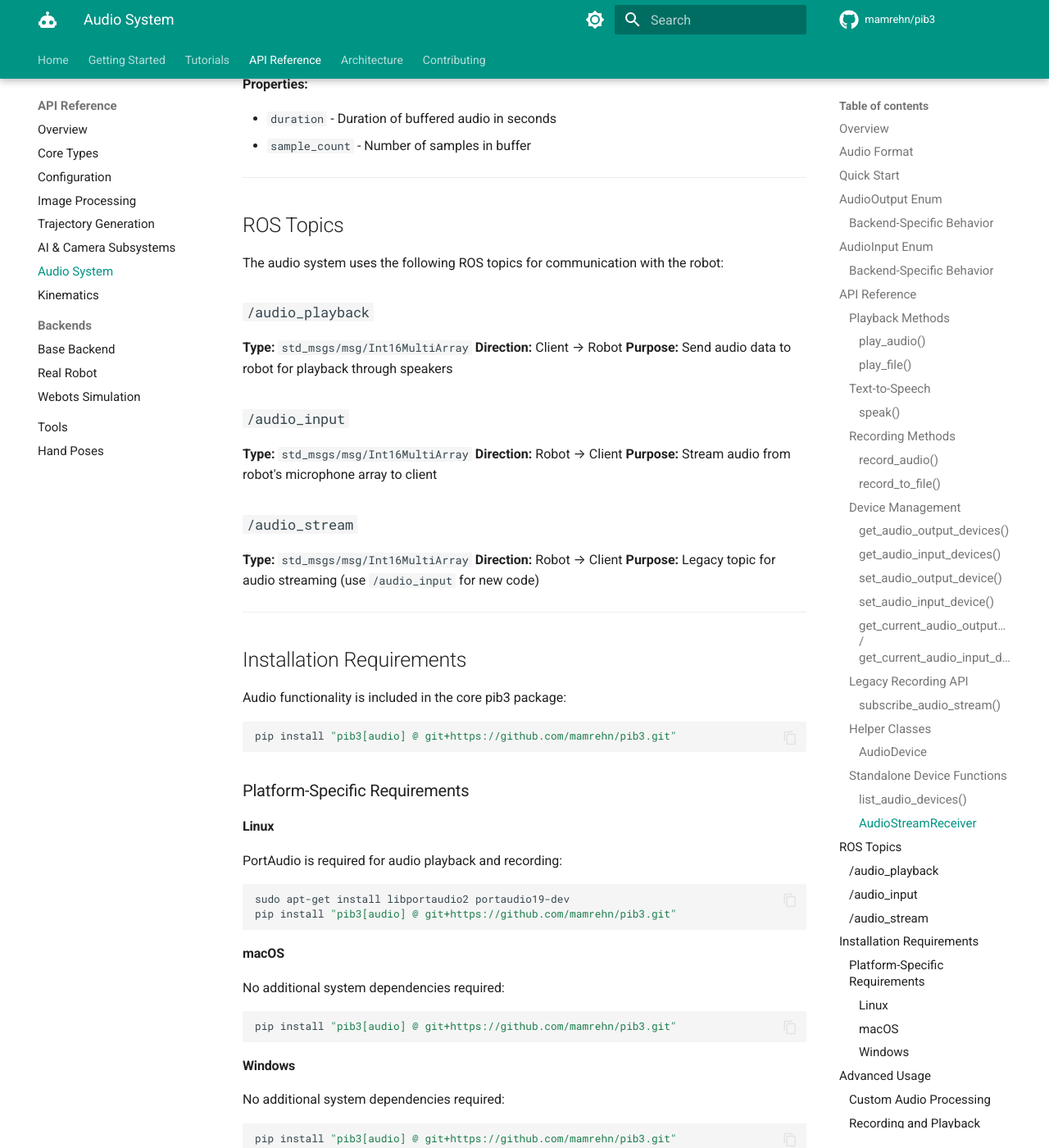
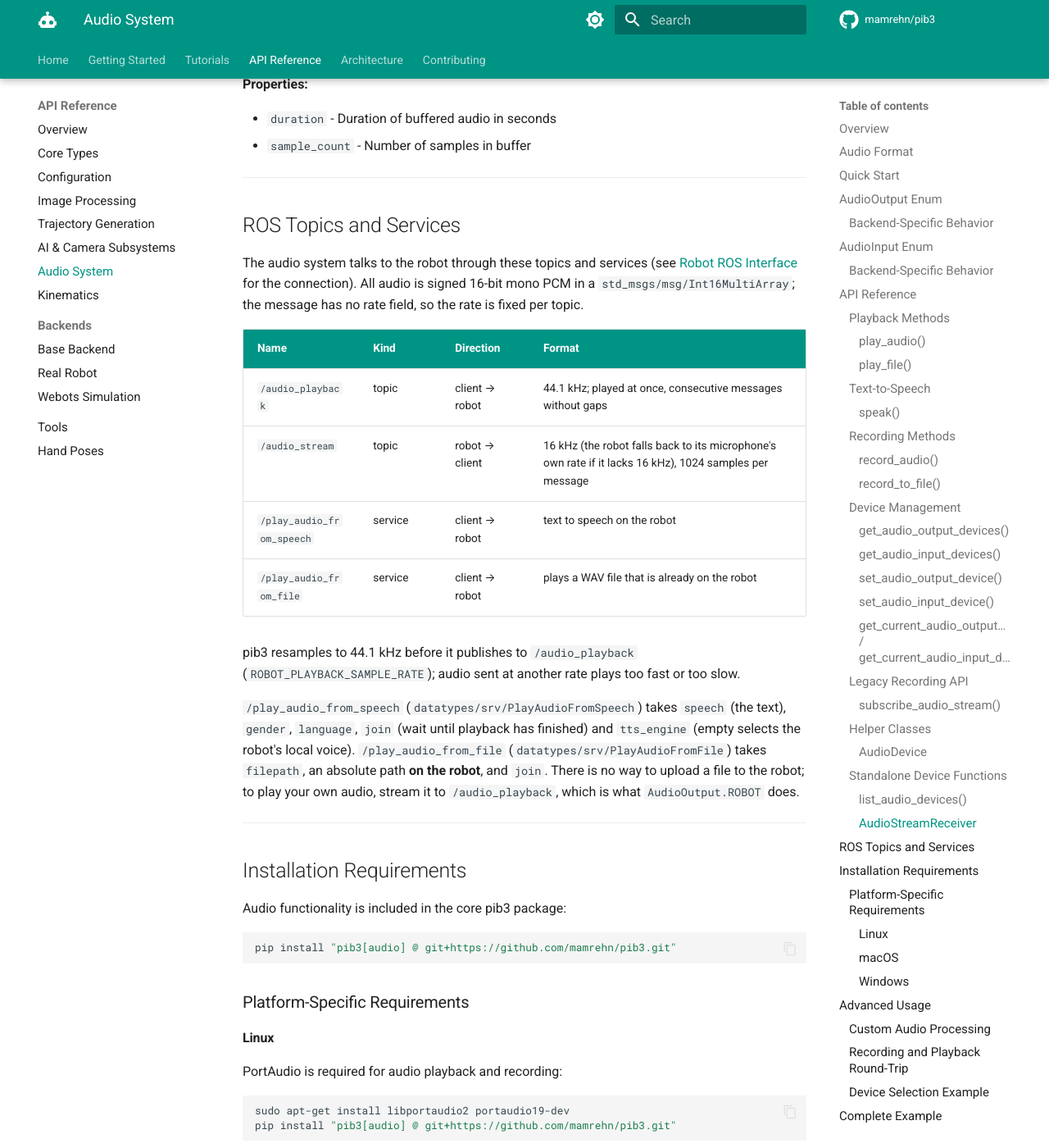
Before and after one commit to mamrehn/pib3, an MkDocs documentation site: the page built from docs/api/audio.md, in a window 1280 px wide and 1400 px high, scrolled down 11676 px. Shown: the whole window at 82% size. Built offline with MkDocs 1.6.1 and Material for MkDocs 9.7.7, drawn with Linux system fonts in a browser that asks for light colours; comment, search, counter and statistics services are not loaded; some of the changed text lies outside the part shown.

Commit message:
Document the robot's ROS interface and correct the audio topics
The new page Architecture > Robot ROS Interface lists every topic and
service pib3 uses for joints, motor settings and motor current, with the
two trajectory layouts the backend accepts, the units and the motor
names. It replaces notes that lived untracked in a pib-backend checkout.

docs/api/audio.md named an /audio_input topic the robot does not have;
pib3 records from /audio_stream. The ROS section now gives the rates
(44.1 kHz playback, 16 kHz microphone) and the two audio services.

The real-robot page called /motor_current the position feedback, which
is /joint_trajectory, and still described the 5 s start timeout.

```diff
--- a/docs/api/audio.md
+++ b/docs/api/audio.md
@@ -100,7 +100,7 @@ AudioInput.ROBOT    # Record from robot's microphone array
 
 - **Real Robot**: Default is `AudioInput.ROBOT`
   - `LOCAL`: Records from your laptop/computer microphone
-  - `ROBOT`: Records from robot via `/audio_input` ROS topic
+  - `ROBOT`: Records from robot via the `/audio_stream` ROS topic
 
 - **Webots Simulation**: Default is `AudioInput.LOCAL`
   - `LOCAL`: Records from your laptop/computer microphone
@@ -321,7 +321,7 @@ robot.record_to_file("robot_audio.wav", duration=5.0, input_source=AudioInput.RO
 
 ### Device Management
 
-> **Note:** Device selection only applies to **LOCAL** audio (laptop speakers/microphones). Robot audio uses fixed ROS topics (`/audio_playback` for output, `/audio_input` for input) with no device selection.
+> **Note:** Device selection only applies to **LOCAL** audio (laptop speakers/microphones). Robot audio uses fixed ROS topics (`/audio_playback` for output, `/audio_stream` for input) with no device selection.
 
 #### `get_audio_output_devices()`
 
@@ -568,27 +568,31 @@ receiver = AudioStreamReceiver(
 
 ---
 
-## ROS Topics
+## ROS Topics and Services
 
-The audio system uses the following ROS topics for communication with the robot:
+The audio system talks to the robot through these topics and services (see
+[Robot ROS Interface](../architecture/robot-interface.md) for the connection).
+All audio is signed 16-bit mono PCM in a `std_msgs/msg/Int16MultiArray`; the
+message has no rate field, so the rate is fixed per topic.
 
-### `/audio_playback`
+| Name | Kind | Direction | Format |
+|------|------|-----------|--------|
+| `/audio_playback` | topic | client → robot | 44.1 kHz; played at once, consecutive messages without gaps |
+| `/audio_stream` | topic | robot → client | 16 kHz (the robot falls back to its microphone's own rate if it lacks 16 kHz), 1024 samples per message |
+| `/play_audio_from_speech` | service | client → robot | text to speech on the robot |
+| `/play_audio_from_file` | service | client → robot | plays a WAV file that is already on the robot |
 
-**Type:** `std_msgs/msg/Int16MultiArray`
-**Direction:** Client → Robot
-**Purpose:** Send audio data to robot for playback through speakers
+pib3 resamples to 44.1 kHz before it publishes to `/audio_playback`
+(`ROBOT_PLAYBACK_SAMPLE_RATE`); audio sent at another rate plays too fast or
+too slow.
 
-### `/audio_input`
-
-**Type:** `std_msgs/msg/Int16MultiArray`
-**Direction:** Robot → Client
-**Purpose:** Stream audio from robot's microphone array to client
-
-### `/audio_stream`
-
-**Type:** `std_msgs/msg/Int16MultiArray`
-**Direction:** Robot → Client
-**Purpose:** Legacy topic for audio streaming (use `/audio_input` for new code)
+`/play_audio_from_speech` (`datatypes/srv/PlayAudioFromSpeech`) takes `speech`
+(the text), `gender`, `language`, `join` (wait until playback has finished)
+and `tts_engine` (empty selects the robot's local voice).
+`/play_audio_from_file` (`datatypes/srv/PlayAudioFromFile`) takes `filepath`,
+an absolute path **on the robot**, and `join`. There is no way to upload a file
+to the robot; to play your own audio, stream it to `/audio_playback`, which is
+what `AudioOutput.ROBOT` does.
 
 ---
 
@@ -808,7 +812,7 @@ Voice models are downloaded automatically on first use (~20-50MB per voice).
 1. Check if input device is available: `robot.get_audio_input_devices()`
 2. Verify microphone permissions (especially on macOS)
 3. Try selecting a specific device: `robot.set_audio_input_device(0)`
-4. For robot recording, ensure `/audio_input` topic is publishing
+4. For robot recording, ensure the `/audio_stream` topic is publishing
 
 ---
 
--- a/mkdocs.yml
+++ b/mkdocs.yml
@@ -130,6 +130,7 @@ nav:
       - Overview: architecture/overview.md
       - Coordinate Systems: architecture/coordinates.md
       - Unit Conventions: architecture/units.md
+      - Robot ROS Interface: architecture/robot-interface.md
   - Contributing:
       - How to Contribute: contributing/index.md
       - Development Setup: contributing/development.md
```
Also changed, not shown: docs/api/backends/robot.md (+6 -6 lines), docs/architecture/robot-interface.md (added, +110 -0 lines).
